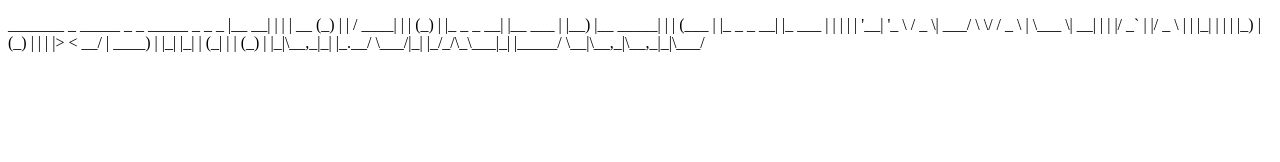
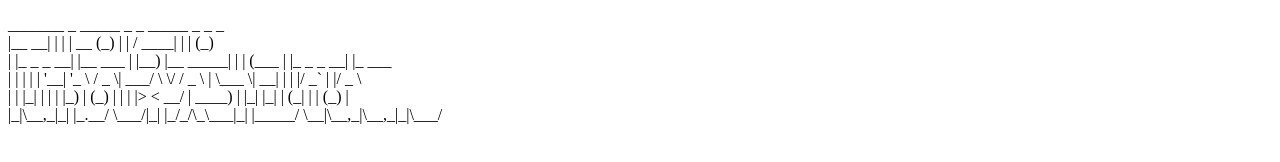
Before and after one commit to devc0/TurboPixel, a plain HTML site: page index.html in a window 1280 px wide. Drawn offline with Linux system fonts and the light colour scheme.

Commit message:
Update index.html

```diff
--- a/index.html
+++ b/index.html
@@ -5,12 +5,12 @@
   </head>
   <body>
     <p>
-<span>  _______         _           _____ _          _    _____ _             _ _       </span>
-<span> |__   __|       | |         |  __ (_)        | |  / ____| |           | (_)      </span>
-<span>    | |_   _ _ __| |__   ___ | |__) |__  _____| | | (___ | |_ _   _  __| |_  ___  </span>
-<span>    | | | | | '__| '_ \ / _ \|  ___/ \ \/ / _ \ |  \___ \| __| | | |/ _` | |/ _ \ </span>
-<span>    | | |_| | |  | |_) | (_) | |   | |>  <  __/ |  ____) | |_| |_| | (_| | | (_) |</span>
-<span>    |_|\__,_|_|  |_.__/ \___/|_|   |_/_/\_\___|_| |_____/ \__|\__,_|\__,_|_|\___/ </span>
+<span>  _______         _           _____ _          _    _____ _             _ _       </span><br/>
+<span> |__   __|       | |         |  __ (_)        | |  / ____| |           | (_)      </span><br/>
+<span>    | |_   _ _ __| |__   ___ | |__) |__  _____| | | (___ | |_ _   _  __| |_  ___  </span><br/>
+<span>    | | | | | '__| '_ \ / _ \|  ___/ \ \/ / _ \ |  \___ \| __| | | |/ _` | |/ _ \ </span><br/>
+<span>    | | |_| | |  | |_) | (_) | |   | |>  <  __/ |  ____) | |_| |_| | (_| | | (_) |</span><br/>
+<span>    |_|\__,_|_|  |_.__/ \___/|_|   |_/_/\_\___|_| |_____/ \__|\__,_|\__,_|_|\___/ </span><br/>
     </p>
   </body>
 </html>
```
